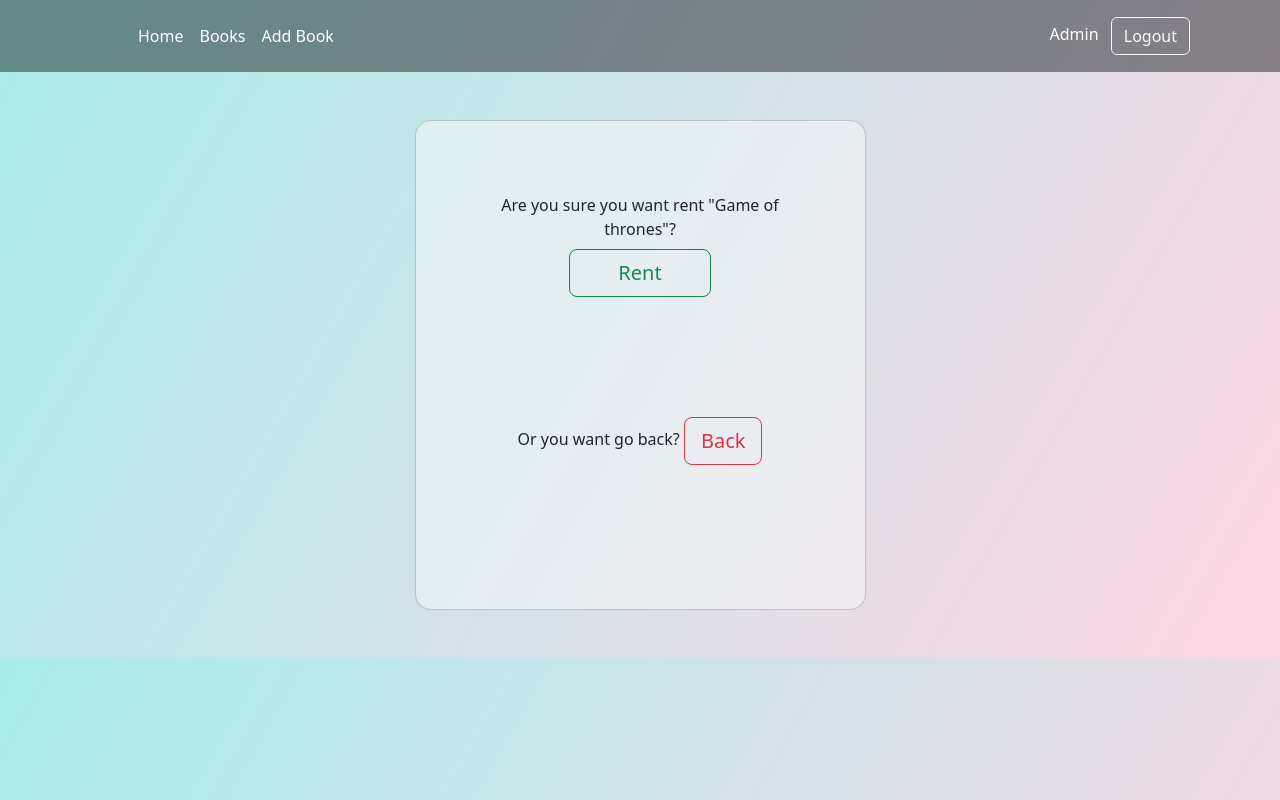
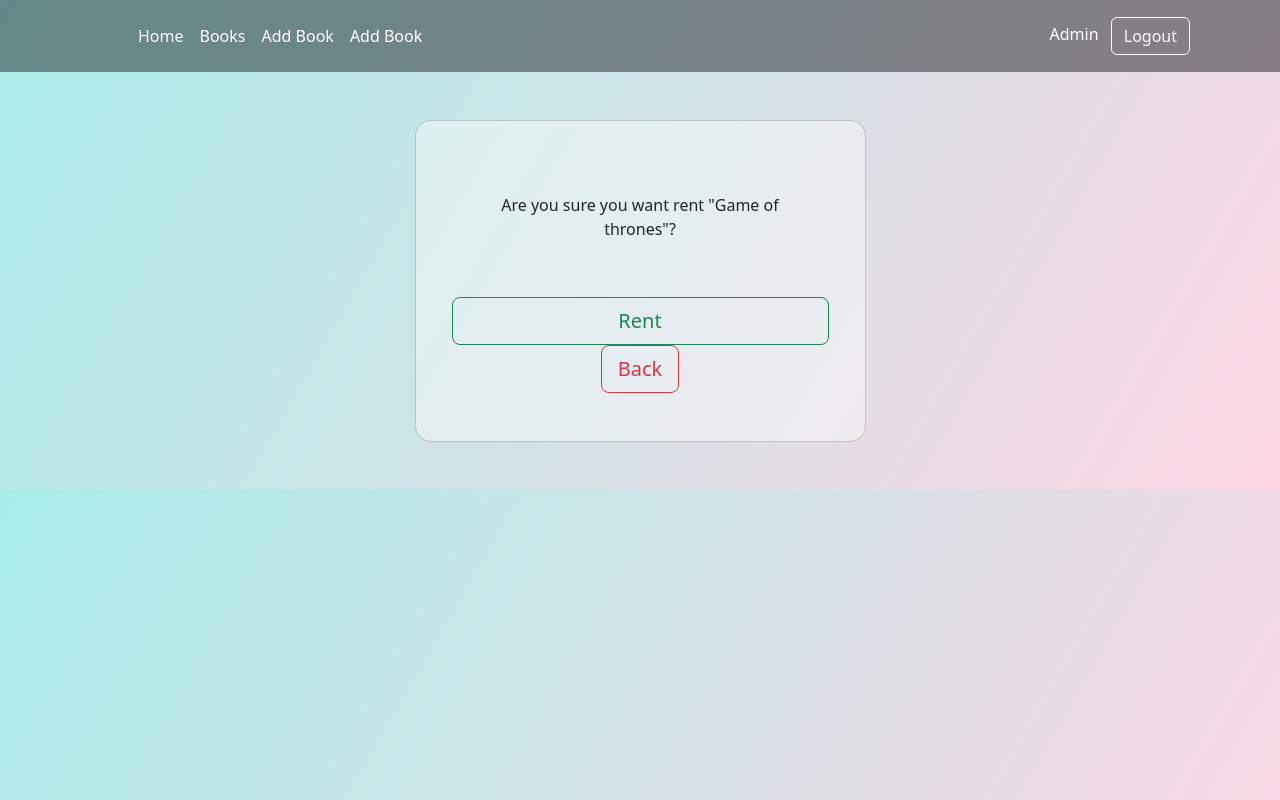
Before and after one commit to Fircen/BookAPP, a Django app: page /rent_book/1 in a window 1280 px wide. Run offline with Django 4.2, Linux system fonts and the light colour scheme; a user stored in the database is signed in; data comes from the database, SQL or seed files in the repository; both versions use the stored data as it was after the commit.

Commit message:
code cleaning

```diff
--- a/base/models.py
+++ b/base/models.py
@@ -1,5 +1,6 @@
 from django.db import models
 from django.contrib.auth.models import User
+
 
 class Book(models.Model):
     title = models.CharField(max_length=100)
@@ -7,17 +8,29 @@ class Book(models.Model):
     publish_year = models.CharField(max_length=30)
     publisher = models.CharField(max_length=100)
     descritpion = models.CharField(max_length=600)
-    free = models.BooleanField(null=True)
+    free = models.BooleanField(null=True, default='True')
+
     def __str__(self):
         return self.title
 
+
 class rents(models.Model):
     user = models.ForeignKey(User, on_delete=models.CASCADE)
-    rent_date =  models.DateField(auto_now_add=True)
+    rent_date = models.DateField(auto_now_add=True)
     return_date = models.DateField()
     book = models.ForeignKey(Book, on_delete=models.CASCADE)
+
+    def __str__(self):
+        return '%s %s'(self.user.username, self.book.title)
+
 
 class Returns(models.Model):
     user = models.ForeignKey(User, on_delete=models.CASCADE)
     book = models.ForeignKey(Book, on_delete=models.CASCADE)
     date = models.DateField(auto_now_add=True)
+
+    class Meta:
+        ordering = ['-date']
+
+    def __str__(self):
+        return '%s %s'(self.user.username, self.book.title)
--- a/base/templates/base/add_rent.html
+++ b/base/templates/base/add_rent.html
@@ -9,18 +9,12 @@
                     <div class="card-body p-5 text-center">
                         <form class="row justify-content-md-center" method="POST" action="">
                             {% csrf_token %}
-                            <div class="mb-md-5 mt-md-4 pb-5">
+                            <div class="mb-md-5 mt-md-4">
                                 <label class="form-label">Are you sure you want rent "{{obj}}"?</label>
-                                <button class="btn btn-outline-success btn-lg px-5 gy-2" type="submit">Rent</button>
                             </div>
+                            <button class="btn btn-outline-success btn-lg" type="submit">Rent</button>
                         </form>
-
-                        <div class="mb-md-5 mt-md-4 pb-5">
-                            <label class="form-label">Or you want go back?</label>
-                            <a href='{%url "home" %}'><button
-                                    class="btn btn-outline-danger btn-lg  px-8 gy-5 ">Back</button>
-                        </div>
-
+                        <a href='{%url "home" %}'><button class="btn btn-outline-danger btn-lg">Back</button></a>
                     </div>
                 </div>
             </div>
--- a/base/templates/base/book.html
+++ b/base/templates/base/book.html
@@ -24,7 +24,7 @@
     <tbody>
       {% for book in books %}
       <tr>
-        {% url 'rentbook' book.id as url %}
+        {% url 'rent-book' book.id as url %}
         <td>{{book.title}}</td>
         <td>{{book.author}}</td>
         <td>{{book.publish_year}}</td>
--- a/base/templates/base/login.html
+++ b/base/templates/base/login.html
@@ -28,7 +28,8 @@
               </div>
 
               <div>
-                <p class="mb-0">Don't have an account? <a href="/register" class="text-dark-50 fw-bold">Sign Up</a>
+                <p class="mb-0">Don't have an account? <a href="{% url 'register' %}" class="text-dark-50 fw-bold">Sign
+                    Up</a>
                 </p>
               </div>
             </form>
--- a/base/templates/base/register.html
+++ b/base/templates/base/register.html
@@ -17,7 +17,8 @@
                 {{ register_form|crispy }}
                 <button class="btn btn-outline-primary btn-lg px-5" type="submit">Sign Up</button>
               </div>
-              <p class="mb-0">You have account already? <a href="/login" class="text-dark-50 fw-bold">Log in</a> </p>
+              <p class="mb-0">You have account already? <a href="{% url 'login' %}" class="text-dark-50 fw-bold">Log
+                  in</a> </p>
 
           </div>
           </form>
--- a/base/urls.py
+++ b/base/urls.py
@@ -3,14 +3,14 @@ from . import views
 
 urlpatterns = [
     path('', views.home, name="home"),
-    path('add_book/', views.addBook, name="addBook"),
+    path('add_book/', views.addBook, name="add-Book"),
     path('login/', views.loginPage, name="login"),
     path('logout/', views.logoutPage, name="logout"),
     path('register/', views.registerUser, name="register"),
-    path('searchbook/', views.searchbook, name="search"),
-    path('my_book/', views.mybook, name="my_book"),
+    path('searchbook/', views.searchBook, name="search"),
+    path('my_book/', views.myBook, name="my-book"),
     path('books/', views.books, name='books'),
-    path('rent_book/<str:pk>', views.rentBook, name='rentbook'),
+    path('rent_book/<str:pk>', views.rentBook, name='rent-book'),
     path('return_book/<str:pk>', views.returnBook, name='return-book'),
     path('rent_history/', views.returnHistory, name='return-history')
 
--- a/base/views.py
+++ b/base/views.py
@@ -22,7 +22,7 @@ def books(request):
     return render(request, 'base/book.html', context)
 
 
-def searchbook(request):
+def searchBook(request):
     if request.method == 'POST':
         rentBook(request)
     if request.method == 'GET':
@@ -32,12 +32,9 @@ def searchbook(request):
         return render(request, 'base/book.html', {'books': book})
 
 
-def mybook(request):
-    book = Book.objects.filter(rents__user=request.user.id)
+def myBook(request):
     rent = rents.objects.filter(user=request.user.id)
-
-    context = {'books': book, 'rents': rent}
-    return render(request, 'base/my_book.html', context)
+    return render(request, 'base/my_book.html', {'rents': rent})
 
 
 def addBook(request):
@@ -48,8 +45,7 @@ def addBook(request):
             form.save()
             return redirect('home')
 
-    context = {'form': form}
-    return render(request, 'base/add_book.html', context)
+    return render(request, 'base/add_book.html', {'form': form})
 
 
 def loginPage(request):
@@ -69,8 +65,7 @@ def loginPage(request):
         else:
             messages.error(request, 'Username or password dont match')
 
-    context = {}
-    return render(request, 'base/login.html', context)
+    return render(request, 'base/login.html')
 
 
 def logoutPage(request):
@@ -89,7 +84,7 @@ def registerUser(request):
         messages.error(
             request, "Unsuccessful registration. Invalid information.")
     form = NewUserForm()
-    return render(request=request, template_name="base/register.html", context={"register_form": form})
+    return render(request=request, template_name="base/register.html")
 
 
 def rentBook(request, pk):
@@ -102,7 +97,7 @@ def rentBook(request, pk):
                 user=currentUser, book=selectBook, return_date=date_r)
             selectBook.free = 0
             selectBook.save(update_fields=['free'])
-            return redirect('my_book')
+            return redirect('my-book')
         else:
             messages.error(request, "Book is already taken")
     return render(request, 'base/add_rent.html', {'obj': selectBook})
@@ -118,7 +113,7 @@ def returnBook(request, pk):
             selectBook.free = 1
             selectBook.save(update_fields=['free'])
             selectRent.delete()
-            return redirect('my_book')
+            return redirect('my-book')
     return render(request, 'base/add_return.html', {'obj': selectBook})
 
 
--- a/templates/navbar.html
+++ b/templates/navbar.html
@@ -12,7 +12,7 @@
         <li><a href="/" class="nav-link px-2 text-white">Home</a></li>
         <li><a href="/books" class="nav-link px-2 text-white">Books</a></li>
         <li><a href="/add_book" class="nav-link px-2 text-white">Add Book</a></li>
-
+        <li><a href="/add_book" class="nav-link px-2 text-white">Add Book</a></li>
       </ul>
 
       <div class="text-end">
@@ -35,7 +35,7 @@
 
       <ul class="nav col-12 col-lg-auto me-lg-auto mb-2 justify-content-center mb-md-0">
         <li><a href="/" class="nav-link px-2 text-white">Home</a></li>
-        <li><a href="/my_book" class="nav-link px-2 text-white">My book</a></li>
+        <li><a href="{% url 'my-book' %}" class="nav-link px-2 text-white">My book</a></li>
         <li><a href="{% url 'return-history' %}" class="nav-link px-2 text-white">Rent history</a></li>
       </ul>
       <div class="text-end">
```
Also changed, not shown: base/forms.py (+32 -24 lines), base/templates/base/add_book.html (+5 -2 lines), base/templates/base/add_return.html (+3 -9 lines), base/migrations/0006_alter_returns_options.py (added), db.sqlite3.
